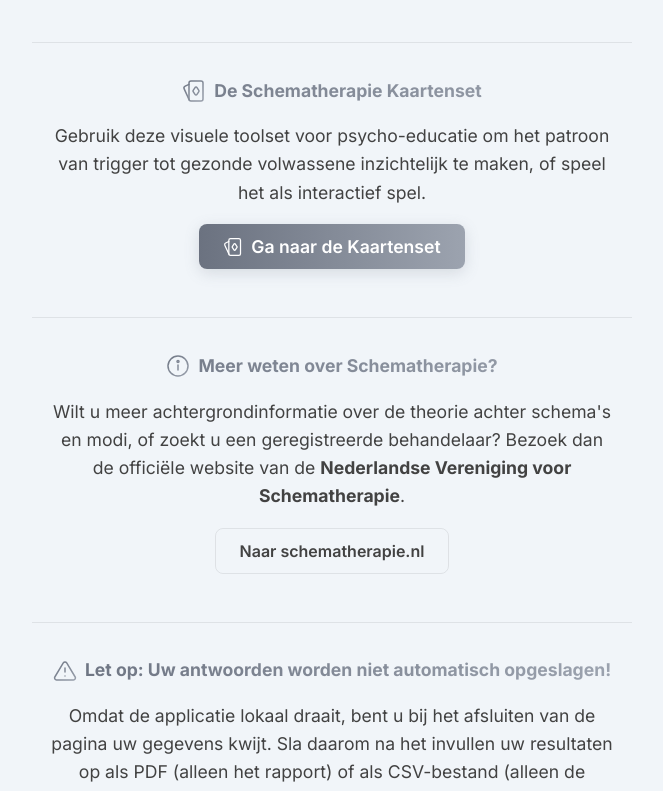
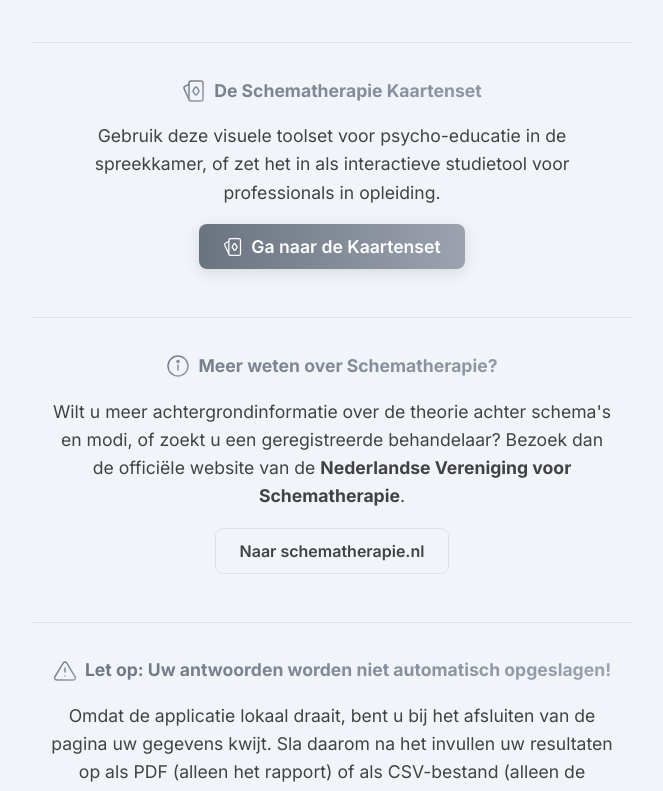
Before and after one commit to radder1972/STA, a React (Vite) app: page / in a window 1280 px wide. Shown: the part 1160-1951 px from the top of the page, without its empty margins (308-971 px from the left). Built offline with nearby package versions, Linux system fonts and the light colour scheme.

Commit message:
Add interactive study tool / B2B context for students and professionals

```diff
--- a/package.json
+++ b/package.json
@@ -1,7 +1,7 @@
 {
   "name": "schema-therapy-app",
   "private": true,
-  "version": "3.0.9",
+  "version": "3.0.10",
   "type": "module",
   "scripts": {
     "dev": "vite",
--- a/src/components/About.jsx
+++ b/src/components/About.jsx
@@ -83,6 +83,11 @@ export default function About({ onBack }) {
               Voor wie dat aankan, bieden de spelregels een bonusoptie: een "speelse gespreksvorm" die de theorie in actie brengt. De therapie is niet gereduceerd tot een simpel win-of-verlies spelletje; de mechaniek dwingt de speler tot het maken van kloppende therapeutische stappen. De regel dat een modus de 'kleurwereld' van de inhoud dwarsboomt, de verplichting om patronen te herleiden naar een basisbehoefte, en de voorwaarde dat de speler uitsluitend kan winnen door te eindigen bij de Gezonde Volwassene, zijn speelse vertalingen van serieuze klinische doelen. De set fungeert hiermee als een vehikel voor dialoog en bewustwording, en levert zo een waardevolle en verantwoorde bijdrage in de spreekkamer.
             </p>
 
+            <h3 style={{ color: '#0f172a', fontSize: '1.5rem', marginTop: 0, marginBottom: '1rem' }}>Interactieve studietool voor professionals</h3>
+            <p style={{ color: '#475569', fontSize: '1.1rem', lineHeight: '1.7', margin: '0 0 2rem 0' }}>
+              Naast het gebruik in de spreekkamer, is de set uitermate geschikt als interactieve studietool voor professionals in opleiding (zoals psychologiestudenten, GZ-psychologen en SPV'ers). De theorie is taai om uit het hoofd te leren, maar omdat de kleuren de verbindingen tussen behoefte, schema en modus visueel maken, functioneren de kaarten als superieure flashcards. Studenten kunnen de spelregels toepassen om elkaar te overhoren, wat ze dwingt om razendsnel te schakelen tussen de theorie zonder de emotionele zwaarte van een echte sessie.
+            </p>
+
             <div style={{ marginTop: '1rem', padding: '1.5rem', background: '#eff6ff', borderRadius: '0 12px 12px 0', borderLeft: '4px solid #3b82f6' }}>
               <h3 style={{ color: '#1e3a8a', fontSize: '1.3rem', marginTop: 0, marginBottom: '0.75rem', display: 'flex', alignItems: 'center', gap: '8px' }}>
                 <InfoIcon size={24} /> Het doel: Psycho-educatie & Dialoog
--- a/src/components/Home.jsx
+++ b/src/components/Home.jsx
@@ -278,7 +278,7 @@ export default function Home({ onStart, completedTests, onViewResults, onImport,
           <PlayingCardsIcon size={24} useGradient={true} /> De Schematherapie Kaartenset
         </p>
         <p style={{ lineHeight: '1.6', fontSize: '1rem' }}>
-          Gebruik deze visuele toolset voor psycho-educatie om het patroon van trigger tot gezonde volwassene inzichtelijk te maken, of speel het als interactief spel.
+          Gebruik deze visuele toolset voor psycho-educatie in de spreekkamer, of zet het in als interactieve studietool voor professionals in opleiding.
         </p>
         <div style={{ display: 'flex', gap: '1rem', justifyContent: 'center', marginTop: '1rem', flexWrap: 'wrap' }}>
           <button
--- a/src/components/OrderCards.jsx
+++ b/src/components/OrderCards.jsx
@@ -188,7 +188,7 @@ export default function OrderCards({ onBack }) {
           Een professioneel gedrukte set voor in jouw praktijk
         </h2>
         <p style={{ marginTop: '1.25rem', fontSize: '1.15rem', color: '#475569', lineHeight: '1.6' }}>
-          Kun je zelf niet printen of wil je een hoogwaardige afdruk zonder zelf te hoeven knippen en snijden? Til je therapiesessies naar een hoger niveau met deze luxe kaartenset. Ontworpen om de abstracte theorie van schematherapie direct visueel en tastbaar te maken voor je cliënten. Perfect voor op tafel, overzichtelijk, en een onmisbare interactieve tool voor in de spreekkamer.
+          Kun je zelf niet printen of wil je een hoogwaardige afdruk zonder zelf te hoeven knippen en snijden? Til je therapiesessies naar een hoger niveau met deze luxe kaartenset. Ontworpen om de abstracte theorie van schematherapie direct visueel en tastbaar te maken voor je cliënten. Perfect voor op tafel, overzichtelijk, en een onmisbare interactieve tool voor in de spreekkamer. Daarnaast vormt de set een uiterst effectieve studietool voor professionals in opleiding, waarbij de kleuren fungeren als visuele flashcards om de theorie sneller eigen te maken.
         </p>
       </div>
 
@@ -196,7 +196,7 @@ export default function OrderCards({ onBack }) {
       <div className="glass-panel" style={{ padding: '3rem', width: '100%', maxWidth: '900px', margin: '0 auto 4rem auto', position: 'relative', zIndex: 10 }}>
         <div className="inner-box" style={{ background: 'white', display: 'flex', flexDirection: 'column', padding: '2.5rem' }}>
 
-          <h2 style={{ fontSize: '2rem', margin: '0 0 0.5rem 0', color: 'var(--text-main)', lineHeight: '1.2' }}>Het Schematherapie Spel</h2>
+          <h2 style={{ fontSize: '2rem', margin: '0 0 0.5rem 0', color: 'var(--text-main)', lineHeight: '1.2' }}>De Schematherapie Kaartenset</h2>
           <p style={{ fontSize: '1.1rem', color: '#64748b', margin: '0 0 2rem 0', fontWeight: '500' }}>Complete Fysieke Kaartenset</p>
 
           {/* Price */}
```
Also changed, not shown: 1 other file (tests, documents, lock files or other folders).
